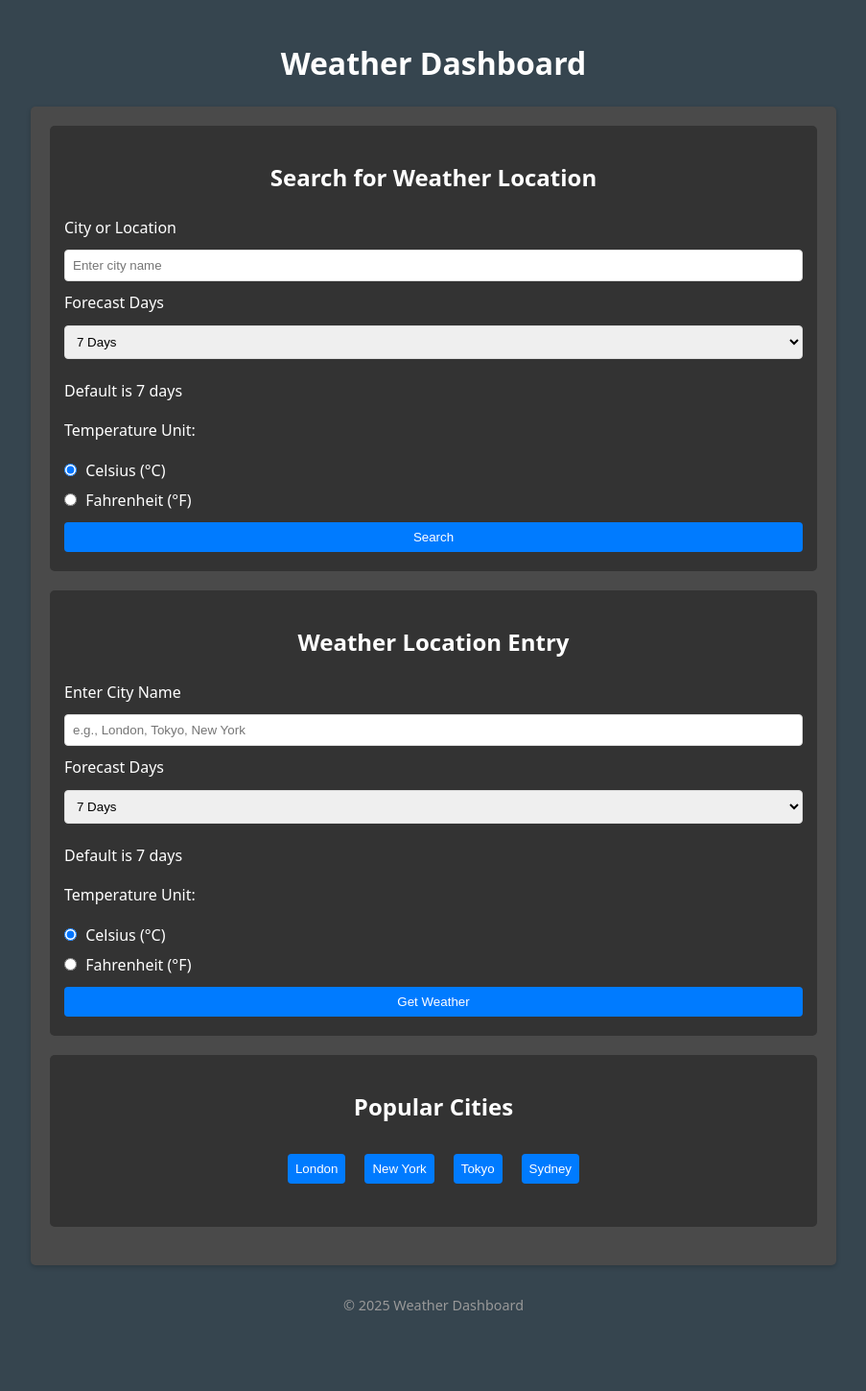
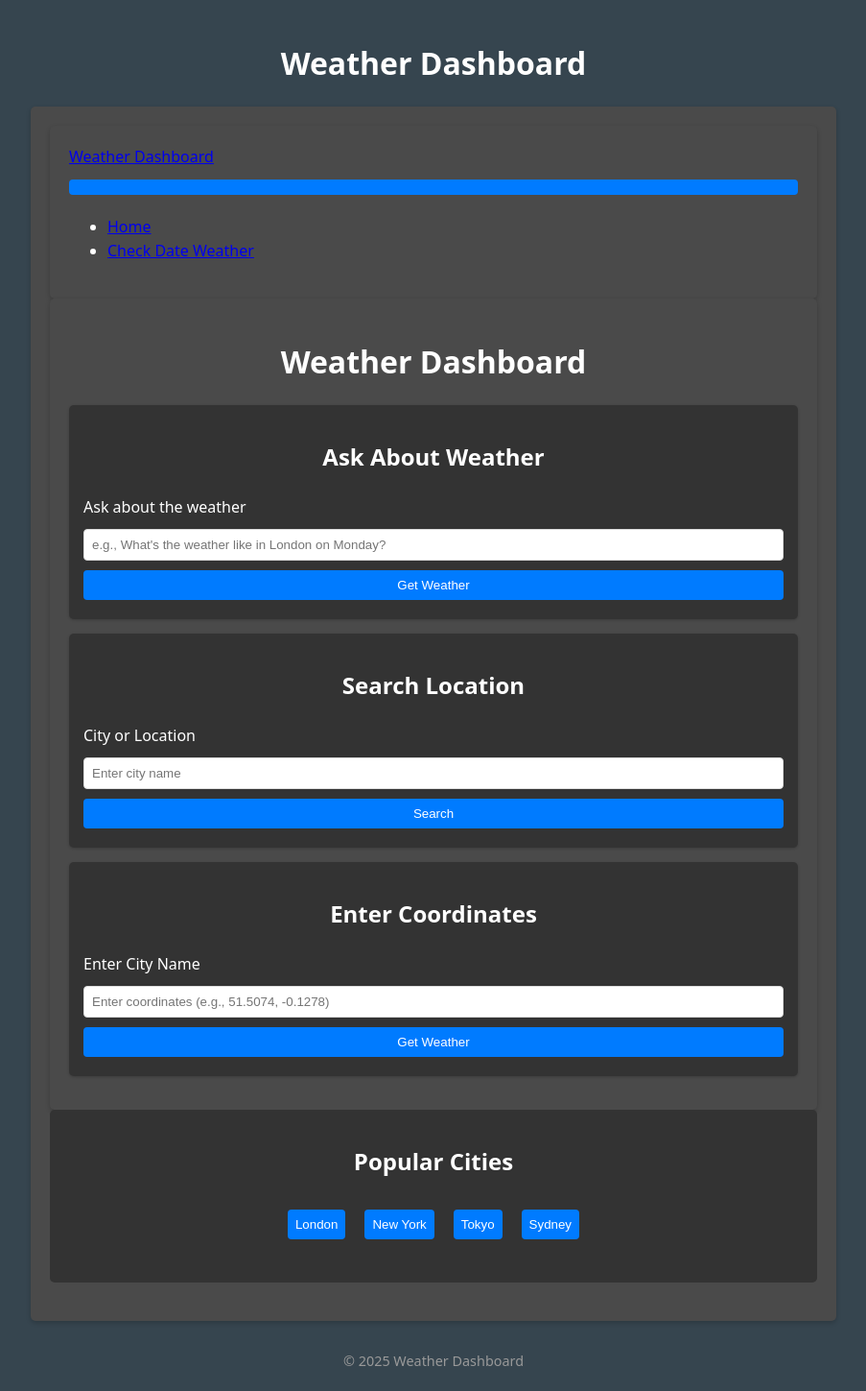
Before and after one commit to xtinalang/weather-dashboard, a Flask app: page / in a window 1280 px wide. Shown: the whole page at 96% size, without its empty margins (188-1091 px from the left). Before the commit the page ends 1365 px from the top, so only its background shows below. Run offline with Flask 3, Linux system fonts and the light colour scheme; data comes from the database, SQL or seed files in the repository; data that the repository does not hold is empty; some libraries are stand-ins or nearby versions.

Commit message:
debugging code

```diff
--- a/pyproject.toml
+++ b/pyproject.toml
@@ -15,6 +15,7 @@ dependencies = [
     "python-decouple>=3.8",
     "flask>=2.3.3", # Flask web framework
     "flask-wtf>=1.2.1", # Flask form handling
+    "python-dateutil>=2.9.0.post0",
 ]
 
 [project.scripts]
--- a/web/app.py
+++ b/web/app.py
@@ -1,6 +1,9 @@
 import os
+import re
+import time  # Add this import
 from datetime import datetime
 
+from dateutil import parser as date_parser
 from decouple import config
 from flask import Flask, flash, jsonify, redirect, render_template, request, url_for
 from flask_wtf.csrf import CSRFProtect
@@ -14,6 +17,8 @@ from weather_app.location import LocationManager
 from weather_app.repository import LocationRepository, SettingsRepository
 
 from .forms import (
+    DateWeatherForm,
+    DateWeatherNLForm,
     ForecastDaysForm,
     LocationSearchForm,
     UnitSelectionForm,
@@ -69,6 +74,7 @@ def index():
     ui_form = UserInputLocationForm()
     unit_form = UnitSelectionForm()
     forecast_days_form = ForecastDaysForm()
+    nl_form = DateWeatherNLForm()
 
     # Default to user's saved setting if available
     try:
@@ -95,6 +101,7 @@ def index():
         ui_form=ui_form,
         unit_form=unit_form,
         forecast_days_form=forecast_days_form,
+        nl_form=nl_form,
         favorites=favorites,
     )
 
@@ -104,9 +111,13 @@ def search():
     """Search for locations"""
     form = LocationSearchForm()
     unit = request.form.get("unit", DEFAULT_TEMP_UNIT).upper()
+    breakpoint()  # Add breakpoint here to inspect form data
 
     if form.validate_on_submit():
         query = form.query.data
+        print(f"Searching API for: {query}")
+        results = weather_api.search_city(query)
+        print(f"API results: {results}")
         return Helpers.search_location_and_handle_results(query, unit)
 
     return redirect(url_for("index"))
@@ -389,6 +400,149 @@ def forecast_path(coordinates):
         return redirect(url_for("index"))
 
 
+@app.route("/date-weather", methods=["GET", "POST"])
+def date_weather():
+    """Handle weather queries for specific dates"""
+    form = DateWeatherForm()
+    unit = Helpers.get_normalized_unit()
+
+    if form.validate_on_submit():
+        try:
+            # Get location coordinates
+            location = form.location.data
+            location_name = Helpers.normalize_location_input(location)
+            coords = location_manager.get_coordinates(location_name)
+            if not coords:
+                flash(f"Could not find location: {location}", "error")
+                return redirect(url_for("index"))
+
+            # Get weather data
+            weather_data = weather_api.get_weather(coords)
+            if not weather_data:
+                flash("Failed to get weather data", "error")
+                return redirect(url_for("index"))
+
+            # Find or create location and update from API data
+            location_obj, _ = Helpers.get_location_by_coordinates(coords[0], coords[1])
+            location_obj = Helpers.update_location_from_api_data(
+                location_obj, weather_data
+            )
+
+            # Format data for template
+            formatted_data = format_weather_data(weather_data, unit)
+
+            # Save record to database
+            Helpers.save_weather_record(location_obj, weather_data)
+
+            return render_template(
+                "date_weather.html",
+                weather=formatted_data,
+                location=location_obj,
+                unit=unit,
+                date=form.date.data,
+                lat=coords[0],
+                lon=coords[1],
+            )
+
+        except Exception as e:
+            flash(f"Error getting weather: {e}", "error")
+            return redirect(url_for("index"))
+
+    return render_template("date_weather_form.html", form=form, unit=unit)
+
+
+@app.route("/nl-date-weather", methods=["POST"])
+def nl_date_weather():
+    """Handle natural language weather queries"""
+    start_time = time.time()  # Start timing
+    query = request.form.get("query", "").strip()
+    unit = Helpers.get_normalized_unit()
+
+    try:
+        # Extract date using dateutil
+        date = date_parser.parse(query, fuzzy=True)
+        print(f"Date parsing took: {time.time() - start_time:.2f} seconds")
+
+        # Extract location using regex
+        location_match = re.search(
+            r"(?:in|for)\s+([A-Za-z\s,]+?)(?:\s+(?:on|at|for|,)|$)",
+            query,
+            re.IGNORECASE,
+        )
+        if not location_match:
+            flash(
+                "Could not find a location in your query. Please include a location (e.g., 'in London')",
+                "error",
+            )
+            return redirect(url_for("index"))
+
+        location_name = location_match.group(1).strip()
+        print(f"Location extraction took: {time.time() - start_time:.2f} seconds")
+
+        # Try direct API search first
+        try:
+            api_start = time.time()
+            results = weather_api.search_city(location_name)
+            print(f"API search took: {time.time() - api_start:.2f} seconds")
+
+            if results and len(results) > 0:
+                # Use the first result
+                lat = float(results[0]["lat"])
+                lon = float(results[0]["lon"])
+                coords = (lat, lon)
+                print(f"Found coordinates via API: {coords}")
+            else:
+                # If API search fails, try normalized input
+                location_name = Helpers.normalize_location_input(location_name)
+                print(f"Trying normalized location: {location_name}")
+                coords = location_manager.get_coordinates(location_name)
+        except Exception as api_error:
+            print(f"API search failed: {api_error}")
+            # Fall back to normalized input
+            location_name = Helpers.normalize_location_input(location_name)
+            coords = location_manager.get_coordinates(location_name)
+
+        if not coords:
+            flash(f"Could not find location: {location_name}", "error")
+            return redirect(url_for("index"))
+
+        # Get weather data
+        weather_start = time.time()
+        weather_data = weather_api.get_weather(coords)
+        print(f"Weather data fetch took: {time.time() - weather_start:.2f} seconds")
+
+        if not weather_data:
+            flash("Failed to get weather data", "error")
+            return redirect(url_for("index"))
+
+        # Find or create location and update from API data
+        location_obj, _ = Helpers.get_location_by_coordinates(coords[0], coords[1])
+        location_obj = Helpers.update_location_from_api_data(location_obj, weather_data)
+
+        # Format data for template
+        formatted_data = format_weather_data(weather_data, unit)
+
+        # Save record to database
+        Helpers.save_weather_record(location_obj, weather_data)
+
+        print(f"Total request time: {time.time() - start_time:.2f} seconds")
+
+        return render_template(
+            "date_weather.html",
+            weather=formatted_data,
+            location=location_obj,
+            unit=unit,
+            date=date,
+            lat=coords[0],
+            lon=coords[1],
+        )
+
+    except Exception as e:
+        print(f"Error in nl_date_weather: {str(e)}")  # Debug log
+        flash(f"Error processing your query: {str(e)}", "error")
+        return redirect(url_for("index"))
+
+
 # Run the app
 def run():
     """Run the Flask application"""
--- a/web/forms.py
+++ b/web/forms.py
@@ -1,5 +1,11 @@
 from flask_wtf import FlaskForm
-from wtforms import RadioField, SelectField, StringField, SubmitField
+from wtforms import (
+    DateField,
+    RadioField,
+    SelectField,
+    StringField,
+    SubmitField,
+)
 from wtforms.validators import DataRequired
 
 
@@ -37,3 +43,19 @@ class ForecastDaysForm(FlaskForm):
         default="7",
     )
     submit = SubmitField("Update")
+
+
+class DateWeatherForm(FlaskForm):
+    """Form for querying weather on a specific date"""
+
+    date = DateField("Date", validators=[DataRequired()], format="%Y-%m-%d")
+    location = StringField("Location", validators=[DataRequired()])
+    unit = SelectField(
+        "Unit", choices=[("C", "Celsius"), ("F", "Fahrenheit")], default="C"
+    )
+    submit = SubmitField("Get Weather")
+
+
+class DateWeatherNLForm(FlaskForm):
+    query = StringField("Ask about the weather", validators=[DataRequired()])
+    submit = SubmitField("Get Weather")
--- a/web/templates/base.html
+++ b/web/templates/base.html
@@ -11,6 +11,24 @@
 <body>
     <h1>Weather Dashboard</h1>
     <div class="container">
+        <nav class="navbar navbar-expand-lg navbar-light bg-light">
+            <div class="container">
+                <a class="navbar-brand" href="{{ url_for('index') }}">Weather Dashboard</a>
+                <button class="navbar-toggler" type="button" data-bs-toggle="collapse" data-bs-target="#navbarNav">
+                    <span class="navbar-toggler-icon"></span>
+                </button>
+                <div class="collapse navbar-collapse" id="navbarNav">
+                    <ul class="navbar-nav">
+                        <li class="nav-item">
+                            <a class="nav-link" href="{{ url_for('index') }}">Home</a>
+                        </li>
+                        <li class="nav-item">
+                            <a class="nav-link" href="{{ url_for('date_weather') }}">Check Date Weather</a>
+                        </li>
+                    </ul>
+                </div>
+            </div>
+        </nav>
         {% block content %}{% endblock %}
     </div>
     <div class="footer">
--- a/web/templates/index.html
+++ b/web/templates/index.html
@@ -15,84 +15,76 @@
     {% endif %}
 {% endwith %}
 
-<div class="section">
-    <h2>Search for Weather Location</h2>
+<div class="container mt-5">
+    <h1>Weather Dashboard</h1>
 
-    <!-- Search Form -->
-    <form action="{{ url_for('search') }}" method="post">
-        {{ search_form.csrf_token }}
-        <div>
-            {{ search_form.query.label }}
-            {{ search_form.query(placeholder="Enter city name") }}
+    <!-- Natural Language Query Section -->
+    <div class="card mb-4">
+        <div class="card-body">
+            <h2 class="card-title">Ask About Weather</h2>
+            <form method="POST" action="{{ url_for('nl_date_weather') }}" class="mt-3">
+                {{ nl_form.csrf_token }}
+                <div class="form-group">
+                    {{ nl_form.query.label(class="form-label") }}
+                    {{ nl_form.query(class="form-control", placeholder="e.g., What's the weather like in London on Monday?") }}
                 </div>
-        <div>
-            {{ forecast_days_form.forecast_days.label }}
-            {{ forecast_days_form.forecast_days(default="7")}}
-            <p>Default is 7 days</p>
-        </div>
-        <div>
-            <p>Temperature Unit:</p>
-            <label>
-                <input type="radio" name="unit" value="C" {% if unit_form.unit.default == 'C' %}checked{% endif %}> Celsius (°C)
-            </label>
-            <label>
-                <input type="radio" name="unit" value="F" {% if unit_form.unit.default == 'F' %}checked{% endif %}> Fahrenheit (°F)
-            </label>
-        </div>
-        <div>
-            {{ search_form.submit(class="btn") }}
-        </div>
+                {{ nl_form.submit(class="btn btn-primary mt-2") }}
             </form>
         </div>
-
-<div class="section">
-    <h2>Weather Location Entry</h2>
-
-    <!-- Location Form -->
-    <form action="{{ url_for('ui_location') }}" method="post">
-        {{ ui_form.csrf_token }}
-        <div>
-            {{ ui_form.location.label }}
-            {{ ui_form.location(placeholder="e.g., London, Tokyo, New York") }}
-        </div>
-        <div>
-            {{ forecast_days_form.forecast_days.label }}
-            {{ forecast_days_form.forecast_days(default="7")}}
-            <p>Default is 7 days</p>
-        </div>
-        <div>
-            <p>Temperature Unit:</p>
-            <label>
-                <input type="radio" name="unit" value="C" {% if unit_form.unit.default == 'C' %}checked{% endif %}> Celsius (°C)
-            </label>
-            <label>
-                <input type="radio" name="unit" value="F" {% if unit_form.unit.default == 'F' %}checked{% endif %}> Fahrenheit (°F)
-            </label>
     </div>
 
-        <div>
-            {{ ui_form.submit(class="btn") }}
+    <!-- Existing Search Forms -->
+    <div class="row">
+        <div class="col-md-6">
+            <div class="card">
+                <div class="card-body">
+                    <h2 class="card-title">Search Location</h2>
+                    <form method="POST" action="{{ url_for('search') }}">
+                        {{ search_form.csrf_token }}
+                        <div class="form-group">
+                            {{ search_form.query.label(class="form-label") }}
+                            {{ search_form.query(class="form-control", placeholder="Enter city name") }}
                         </div>
+                        <button type="submit" class="btn btn-primary mt-2">Search</button>
                     </form>
                 </div>
+            </div>
+        </div>
 
+        <div class="col-md-6">
+            <div class="card">
+                <div class="card-body">
+                    <h2 class="card-title">Enter Coordinates</h2>
+                    <form method="POST" action="{{ url_for('ui_location') }}">
+                        {{ ui_form.csrf_token }}
+                        <div class="form-group">
+                            {{ ui_form.location.label(class="form-label") }}
+                            {{ ui_form.location(class="form-control", placeholder="Enter coordinates (e.g., 51.5074, -0.1278)") }}
+                        </div>
+                        <button type="submit" class="btn btn-primary mt-2">Get Weather</button>
+                    </form>
+                </div>
+            </div>
+        </div>
+    </div>
 
-<!-- Favorite Locations -->
+    <!-- Favorites Section -->
     {% if favorites %}
-<div class="favorites">
-    <h2>Favorite Locations</h2>
+    <div class="card mt-4">
+        <div class="card-body">
+            <h2 class="card-title">Favorite Locations</h2>
+            <div class="list-group">
                 {% for location in favorites %}
-        <div class="favorite-item">
-            <a href="{{ url_for('weather_path', coordinates=location.latitude ~ '/' ~ location.longitude) }}">
-                {{ location.name }}{% if location.region %}, {{ location.region }}{% endif %} ({{ location.country }}) - Weather
+                <a href="{{ url_for('weather_path', coordinates=location.latitude ~ '/' ~ location.longitude) }}"
+                   class="list-group-item list-group-item-action">
+                    {{ location.name }}, {{ location.region }}, {{ location.country }}
                 </a>
-            <a href="{{ url_for('forecast_path', coordinates=location.latitude ~ '/' ~ location.longitude) }}">
-                Forecast
-            </a>
-        </div>
                 {% endfor %}
             </div>
+        </div>
+    </div>
     {% endif %}
+</div>
 
 <!-- Quick Links -->
 <div class="section">
--- /dev/null
+++ b/web/templates/nl_date_weather_result.html
@@ -0,0 +1,6 @@
+{% extends "base.html" %}
+{% block content %}
+<h1>Parsed Query</h1>
+<p>Date: {{ date }}</p>
+<p>Location: {{ location }}</p>
+{% endblock %}
```
Also changed, not shown: weather_app/location.py (+53 -0 lines), web/helpers.py (+21 -1 lines), web/templates/date_weather.html (added, +30 -0 lines), web/templates/date_weather_form.html (added, +38 -0 lines), web/templates/nl_date_weather_form.html (added, +10 -0 lines), web_tests/conftest.py (added, +10 -0 lines), web_tests/test_date_weather.py (added, +60 -0 lines), 1 other file. Lines whose indentation alone changed are shown as unchanged.
